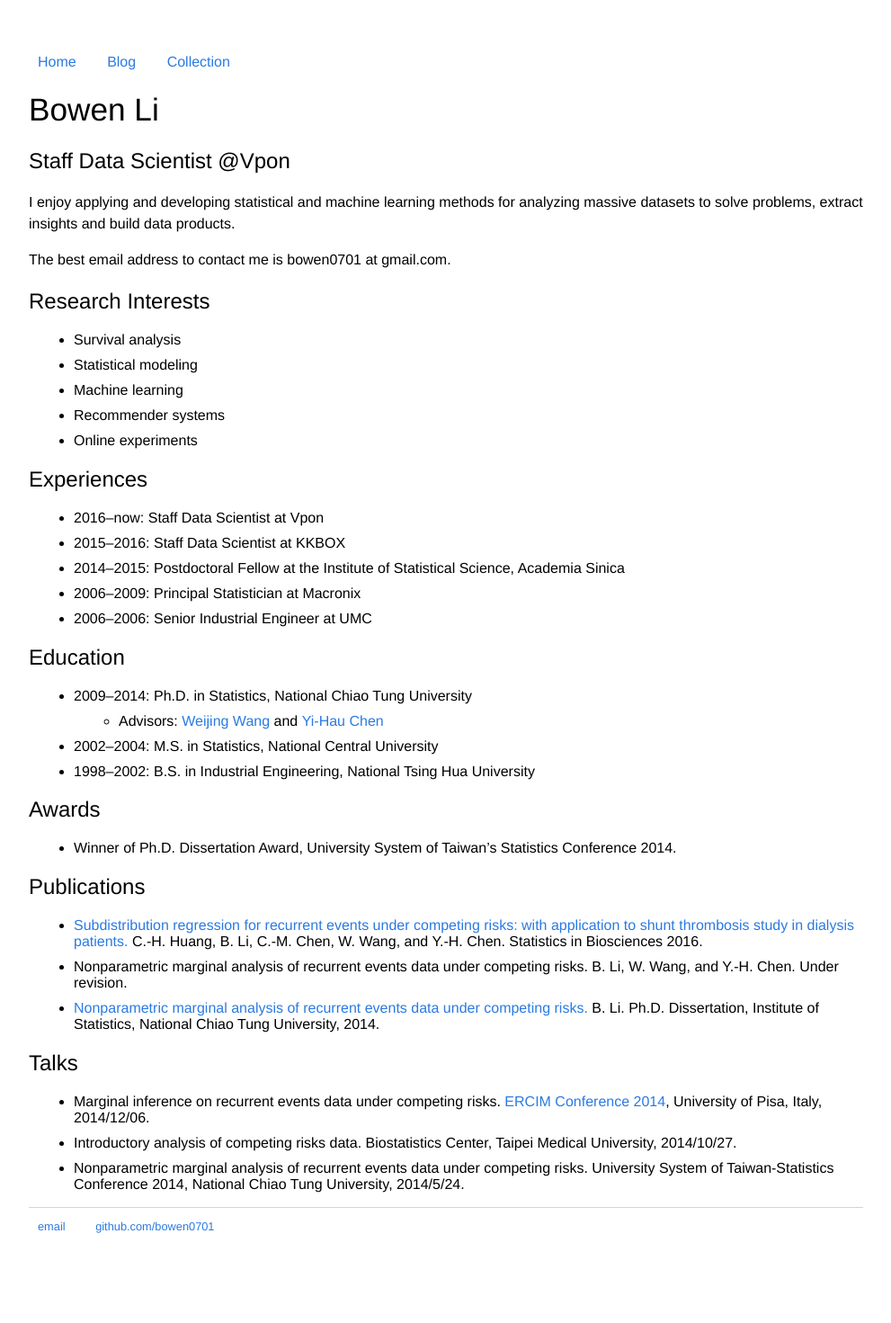
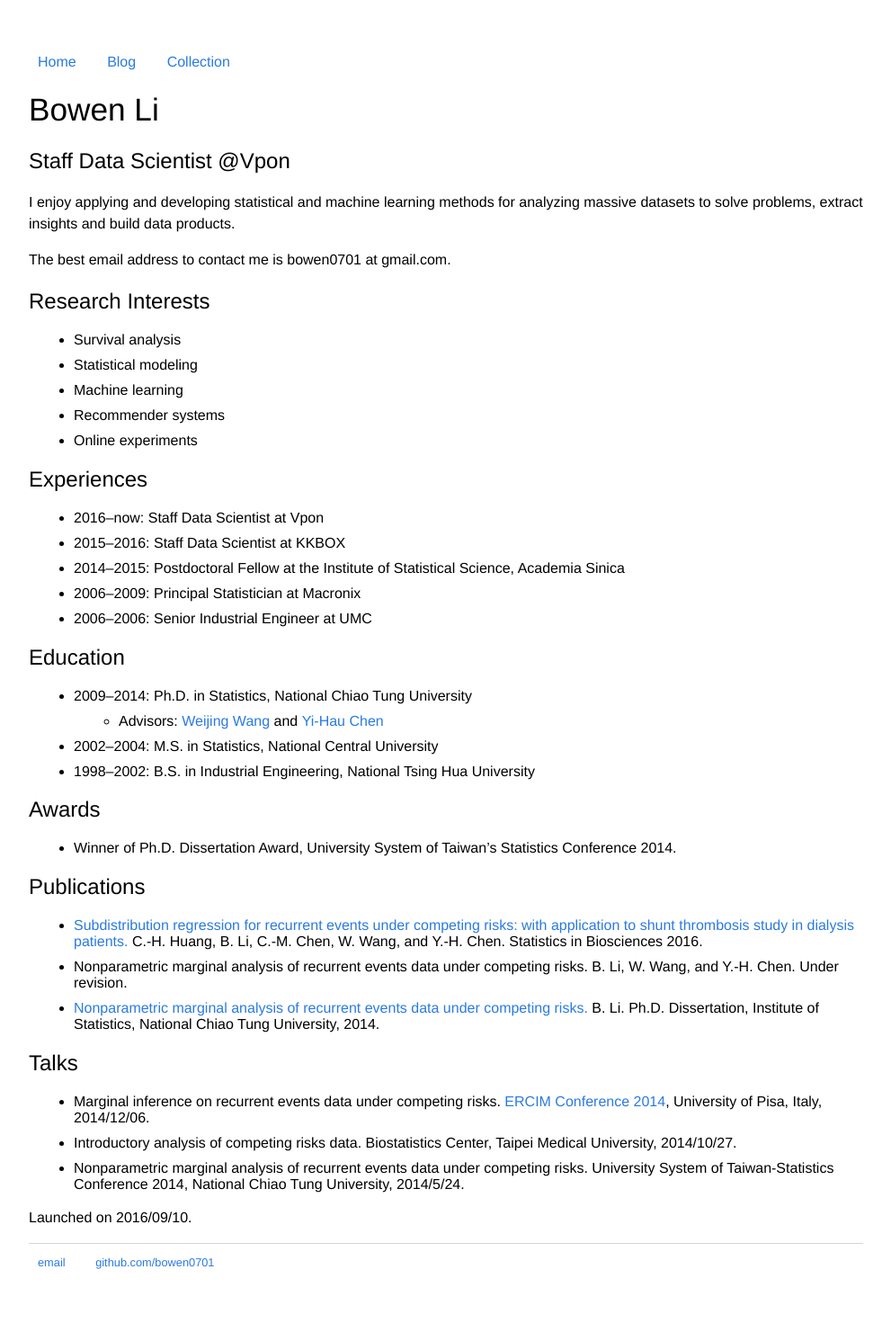
Before and after one commit to bowen0701/bowen0701.github.io, a Jekyll site: the page built from index.md, in a window 1280 px wide. Shown: the whole page at 90% size, without its empty margins (144-1135 px from the left). Built offline with Jekyll 4.4.1, drawn with Linux system fonts in a browser that asks for light colours; before the commit the page ends 1431 px from its top, so only the background shows below that.

Commit message:
Add launch information

```diff
--- a/index.md
+++ b/index.md
@@ -44,3 +44,5 @@ C.-H. Huang, B. Li, C.-M. Chen, W. Wang, and Y.-H. Chen. Statistics in Bioscienc
 - Marginal inference on recurrent events data under competing risks. [ERCIM Conference 2014](http://cmstatistics.org/ERCIM2014/index.php), University of Pisa, Italy, 2014/12/06.
 - Introductory analysis of competing risks data. Biostatistics Center, Taipei Medical University, 2014/10/27.
 - Nonparametric marginal analysis of recurrent events data under competing risks. University System of Taiwan-Statistics Conference 2014, National Chiao Tung University, 2014/5/24.
+
+Launched on 2016/09/10.
```
